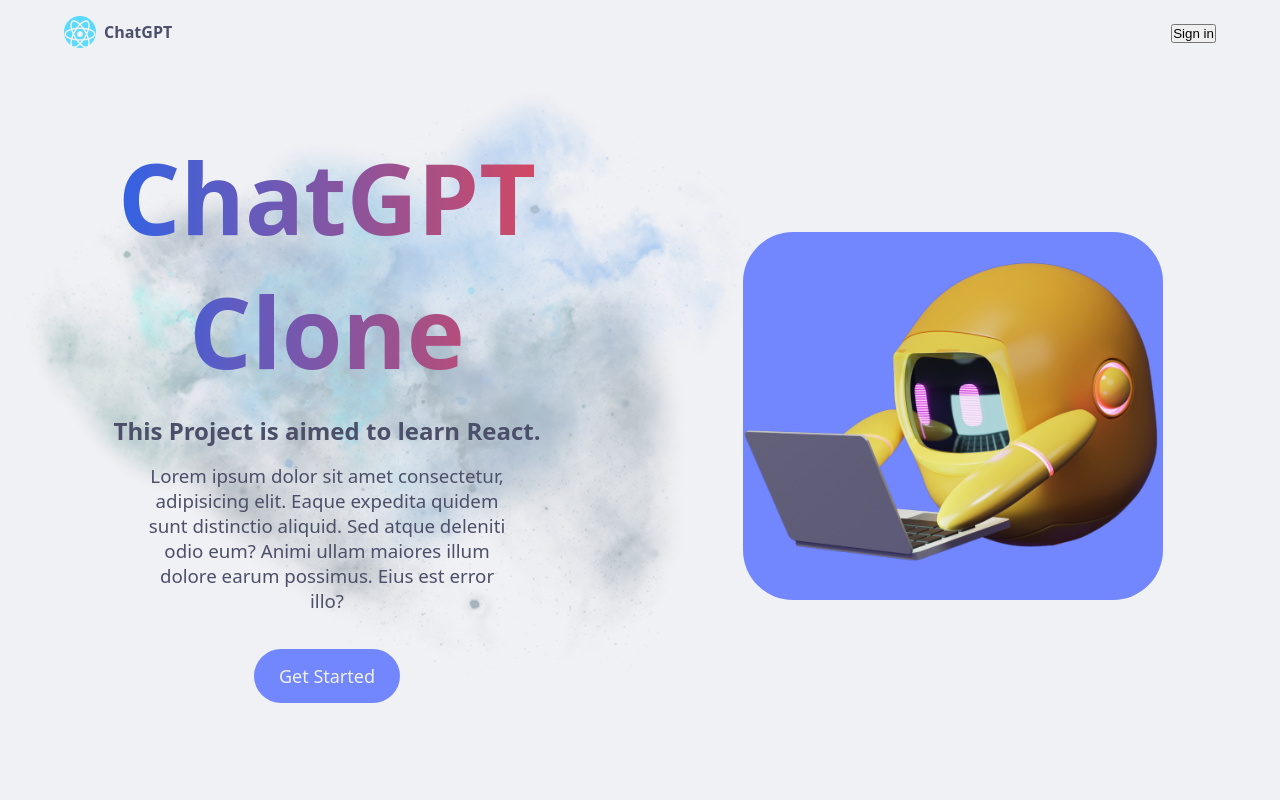
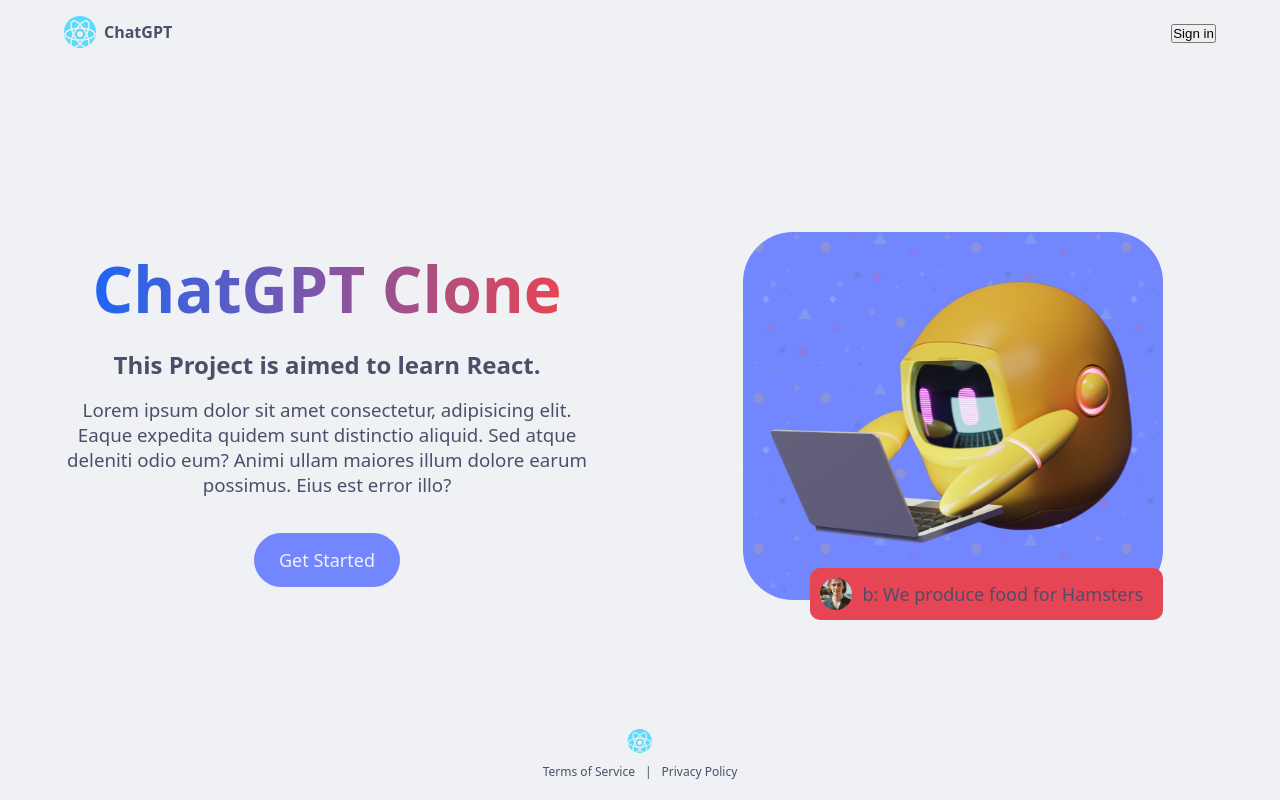
Before and after one commit to Liu-Hong-Wei/chatgpt-clone, a React (Vite) app: page / in a window 1280 px wide. Built offline with nearby package versions, Linux system fonts and the light colour scheme; no server answers.

Commit message:
feat: homepage chat image and responsive design

```diff
--- a/package.json
+++ b/package.json
@@ -13,7 +13,8 @@
     "@clerk/clerk-react": "^5.16.0",
     "react": "19.0.0-rc-8b08e99e-20240713",
     "react-dom": "19.0.0-rc-8b08e99e-20240713",
-    "react-router-dom": "^6.28.0"
+    "react-router-dom": "^6.28.0",
+    "react-type-animation": "^3.2.0"
   },
   "devDependencies": {
     "@types/react": "^18.3.3",
--- a/src/layouts/rootLayout/rootLayout.css
+++ b/src/layouts/rootLayout/rootLayout.css
@@ -4,6 +4,9 @@
   display: flex;
   flex-direction: column;
 
+  /* @media screen and (max-width: 1280px) {
+    padding: 2px;
+  } */
   header {
     display: flex;
     align-items: center;
--- a/src/routes/homepage/Homepage.jsx
+++ b/src/routes/homepage/Homepage.jsx
@@ -1,10 +1,14 @@
 import { Link } from "react-router-dom";
 import "./homepage.css";
+import { TypeAnimation } from "react-type-animation";
+import { useState } from "react";
 
 const Homepage = () => {
+  const [typeStatus, setTypeStatus] = useState("human1");
+
   return (
     <div className="homepage">
-      <img src="/orbital.png" alt="" className="orbital"/>
+      <img src="/orbital.png" alt="" className="orbital" />
       <div className="left">
         <h1>ChatGPT Clone</h1>
         <h2>This Project is aimed to learn React.</h2>
@@ -21,7 +25,59 @@
           <div className="bgContainer">
             <div className="bg"></div>
           </div>
-          <img src="./bot.png" alt="" className="bot"/>
+          <img src="./bot.png" alt="" className="bot" />
+          <div className="chat">
+            <img
+              src={
+                typeStatus === "human1"
+                  ? "./human1.jpeg"
+                  : typeStatus === "human2"
+                  ? "./human2.jpeg"
+                  : "./bot.png"
+              }
+              alt=""
+            />
+            <TypeAnimation
+              sequence={[
+                // Same substring at the start will only be typed out once, initially
+                "h: We produce food for Mice",
+                2000,
+                () => {
+                  setTypeStatus("human1");
+                },
+                "b: We produce food for Hamsters",
+                2000,
+                () => {
+                  setTypeStatus("bot");
+                },
+                "h: We produce food for Guinea Pigs",
+                2000,
+                () => {
+                  setTypeStatus("human2");
+                },
+                "b: We produce food for Chinchillas",
+                2000,
+                () => {
+                  setTypeStatus("bot");
+                },
+              ]}
+              wrapper="span"
+              speed={50}
+              repeat={Infinity}
+              cursor={true}
+              omitDeletionAnimation={true}
+            />
+          </div>
+        </div>
+      </div>
+      <div className="terms">
+        <Link to="/">
+          <img src="/logo.png" alt="" />
+        </Link>
+        <div className="links">
+          <Link to="/">Terms of Service</Link>
+          <span>|</span>
+          <Link to="/">Privacy Policy</Link>
         </div>
       </div>
     </div>
--- a/src/routes/homepage/homepage.css
+++ b/src/routes/homepage/homepage.css
@@ -4,6 +4,11 @@
   align-items: center;
   justify-content: center;
   gap: 100px;
+
+  @media screen and (max-width: 1024px) {
+    flex-direction: column;
+    gap: 0;
+  }
 
   .left {
     flex: 1;
@@ -20,11 +25,19 @@
       background-clip: text;
       -webkit-background-clip: text;
       color: transparent;
+
+      @media screen and (max-width: 1280px) {
+        font-size: 64px;
+      }
     }
 
     h3 {
       font-weight: 400;
       max-width: 70%;
+
+      @media screen and (max-width: 1280px) {
+        max-width: 100%;
+      }
     }
 
     a {
@@ -51,7 +64,11 @@
     align-items: center;
     justify-content: center;
     height: 100%;
-  }
+
+    /* @media screen and (max-width: 1280px) {
+      height: 20%;
+      flex: 0.7;
+    } */
 
     .imgContainer {
       display: flex;
@@ -61,37 +78,132 @@
       border-radius: 50px;
       width: 80%;
       height: 50%;
+      position: relative;
+
+      /* @media screen and (max-width: 1280px) {
+      height: 60%;
+    } */
+
+      .bgContainer {
+        width: 100%;
+        height: 100%;
+        overflow: hidden;
+        position: absolute;
+        top: 0;
+        left: 0;
+        border-radius: 50px;
+
+        .bg {
+          background-image: url("/bg.png");
+          opacity: 0.2;
+          width: 200%;
+          height: 100%;
+          background-size: auto 100%;
+          animation: 8s ease-in-out infinite alternate slidebg;
+        }
+      }
 
       .bot {
         width: 100%;
-      height: auto;
+        height: 100%;
         object-fit: contain;
         animation: 3s ease-in-out infinite alternate botAnimate;
+      }
+
+      .chat {
+        position: absolute;
+        bottom: -20px;
+        right: -30px;
+        font-size: 22px;
+        display: flex;
+        align-items: center;
+        gap: 10px;
+        padding: 10px;
+        background-color: #e64553;
+        border-radius: 10px;
+
+        img {
+          width: 32px;
+          height: 32px;
+          border-radius: 50%;
+          object-fit: cover;
+        }
+
+        @media screen and (max-width: 1024px) {
+          display: none;
+        }
+
+        @media screen and (max-width: 1280px) {
+          right: 0px;
+          font-size: 18px;
+        }
+      }
     }
   }
 
   .orbital {
     z-index: -1;
     position: absolute;
-    width: 800px;
-    bottom: 100px;
-    left: 0;
-    opacity: 0.3;
-    animation: 50s linear infinite rotateOrbital;
+    width: 50%;
+    bottom: 180px;
+    left: 100px;
+    opacity: 0.25;
+    animation: 10s ease-in-out rotateOrbital forwards;
     overflow: hidden;
+    display: none;
+
+    @media screen and (max-width: 1280px) {
+      display: none;
+    }
+  }
+
+  .terms {
+    position: absolute;
+    bottom: 20px;
+    left: 50%;
+    transform: translateX(-50%);
+    display: flex;
+    flex-direction: column;
+    align-items: center;
+    gap: 5px;
+
+    img {
+      width: 24px;
+      height: 24px;
+    }
+
+    .links {
+      display: flex;
+      gap: 10px;
+      color: #4c4f69;
+      font-size: 12px;
+    }
   }
 }
 
 @keyframes rotateOrbital {
   0% {
+    transform: scale(1);
   }
   100% {
+    transform: scale(1.4) rotate(5deg);
   }
 }
 
 @keyframes botAnimate {
   0% {
+    transform: scale(1) rotate(0deg);
   }
   100% {
+    transform: scale(1) rotate(-5deg);
   }
 }
+
+@keyframes slidebg {
+  0% {
+    transform: translateX(0);
+  }
+  100% {
+    transform: translateX(-50%);
+  }
+}
--- a/src/routes/signInPage/SignInPage.jsx
+++ b/src/routes/signInPage/SignInPage.jsx
@@ -4,7 +4,11 @@
 const SignInPage = () => {
   return (
     <div className="signInPage">
-      <SignIn path="/sign-in" signUpUrl="/sign-up"/>
+      <SignIn
+        path="/sign-in"
+        signUpUrl="/sign-up"
+        forceRedirectUrl="/dashboard"
+      />
     </div>
   );
 };
```
Also changed, not shown: 1 other file (tests, documents, lock files or other folders). Lines whose indentation alone changed are shown as unchanged.
